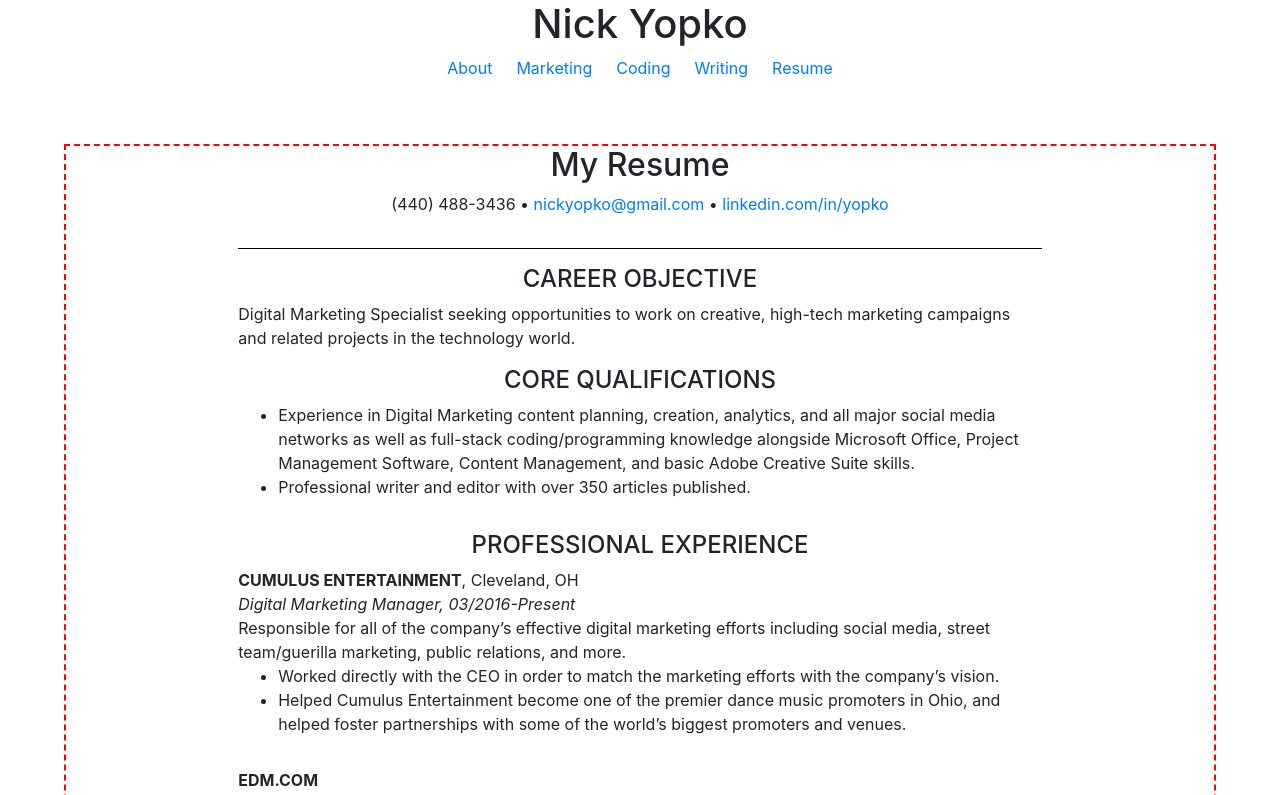
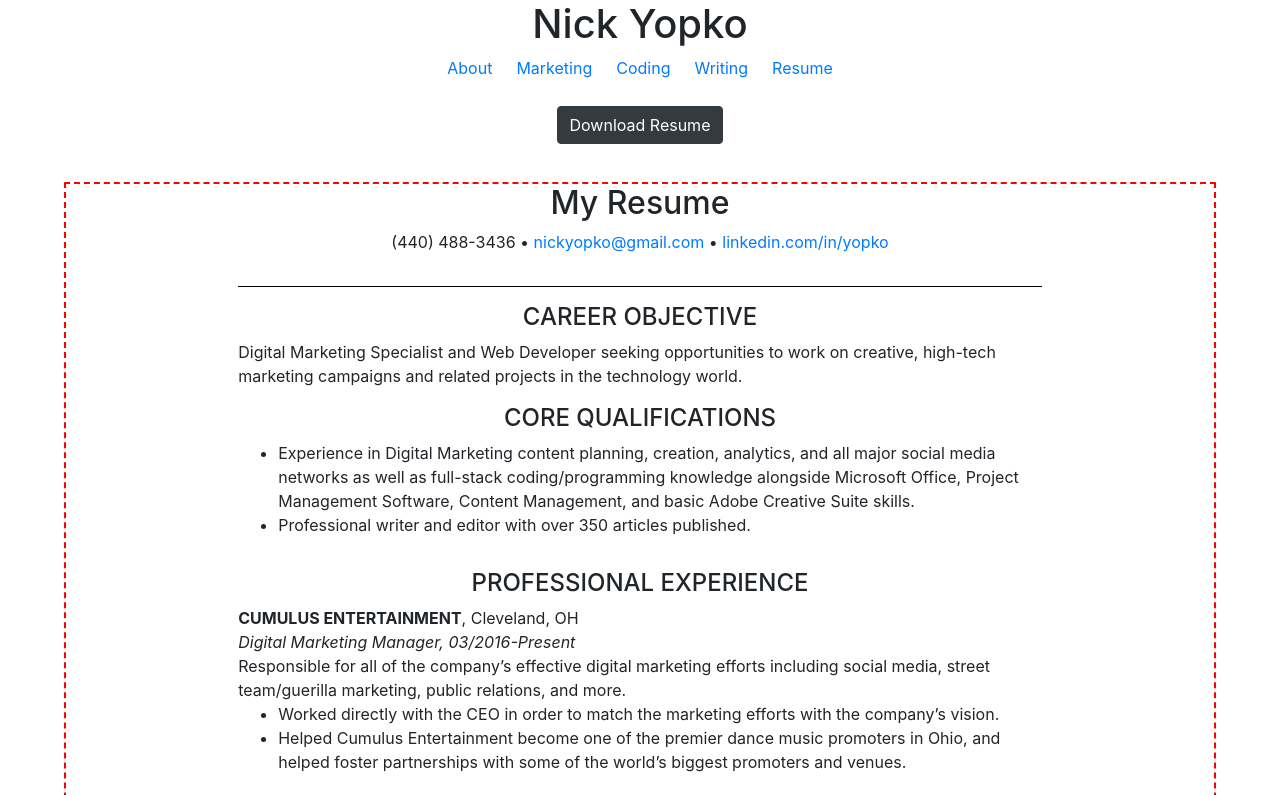
Before and after one commit to nyopko/Personal-Website, a React (Create React App) app: page /resume in a window 1280 px wide. Shown: the top 795 px of the page. Built offline with nearby package versions, Linux system fonts and the light colour scheme.

Commit message:
Added resume download button to mobile and desktop

```diff
--- a/src/App.css
+++ b/src/App.css
@@ -102,6 +102,15 @@ hr {
   /* padding: 2%; */
 }
 
+#resumeButton{
+  display: none;
+}
+
+#resumeButtonDesktop{
+  margin-top: 2%;
+  margin-bottom: -2%;
+}
+
 @media (max-width: 767px) {
 
 #navBar{
@@ -132,5 +141,14 @@ hr {
   padding: 0%;
 }
 
+#resumeButton{
+  display: block;
+  margin-bottom: 2%;
+}
+
+#resumeButtonDesktop{
+  display: none;
+}
+
 
 }
--- a/src/Components/Resume/index.js
+++ b/src/Components/Resume/index.js
@@ -5,6 +5,14 @@ import Grid from '@material-ui/core/Grid';
 function Resume() {
     return (
         <div id="resumePage">
+            <Grid
+                container
+                direction="column"
+                justify="space-around"
+                alignItems="center"
+            >
+            <a id="resumeButtonDesktop" className="btn btn-dark" href="https://drive.google.com/drive/folders/1gDotABOpLIwIJUlUGTrnee2HDiFat5Dk" role="button">Download Resume</a>
+            </Grid>
             <div id="resumeWrapper">
                 <div id="resumeContentWrapper">
             <Grid
@@ -13,11 +21,12 @@ function Resume() {
                 justify="space-around"
                 alignItems="center"
             >
+                <a id="resumeButton" className="btn btn-dark" href="https://drive.google.com/drive/folders/1gDotABOpLIwIJUlUGTrnee2HDiFat5Dk" role="button">Download Resume</a>
                 <h2 id="resumeName">My Resume</h2>
                 <p id="resumeLinks">(440) 488-3436 &#8226; <a href="mailto: nickyopko@gmail.com">nickyopko@gmail.com</a> &#8226; <a href="https://www.linkedin.com/in/yopko/">linkedin.com/in/yopko</a> </p>
                 <hr />
                 <h4 class="resumeHeaders">CAREER OBJECTIVE</h4>
-                <p class="resumeDetails">Digital Marketing Specialist seeking opportunities to work on creative, high-tech marketing campaigns and related projects in the technology world.</p>
+                <p class="resumeDetails">Digital Marketing Specialist and Web Developer seeking opportunities to work on creative, high-tech marketing campaigns and related projects in the technology world.</p>
                 <h4 class="resumeHeaders">CORE QUALIFICATIONS</h4>
                 <p class="resumeDetails">
                     <ul>
```
